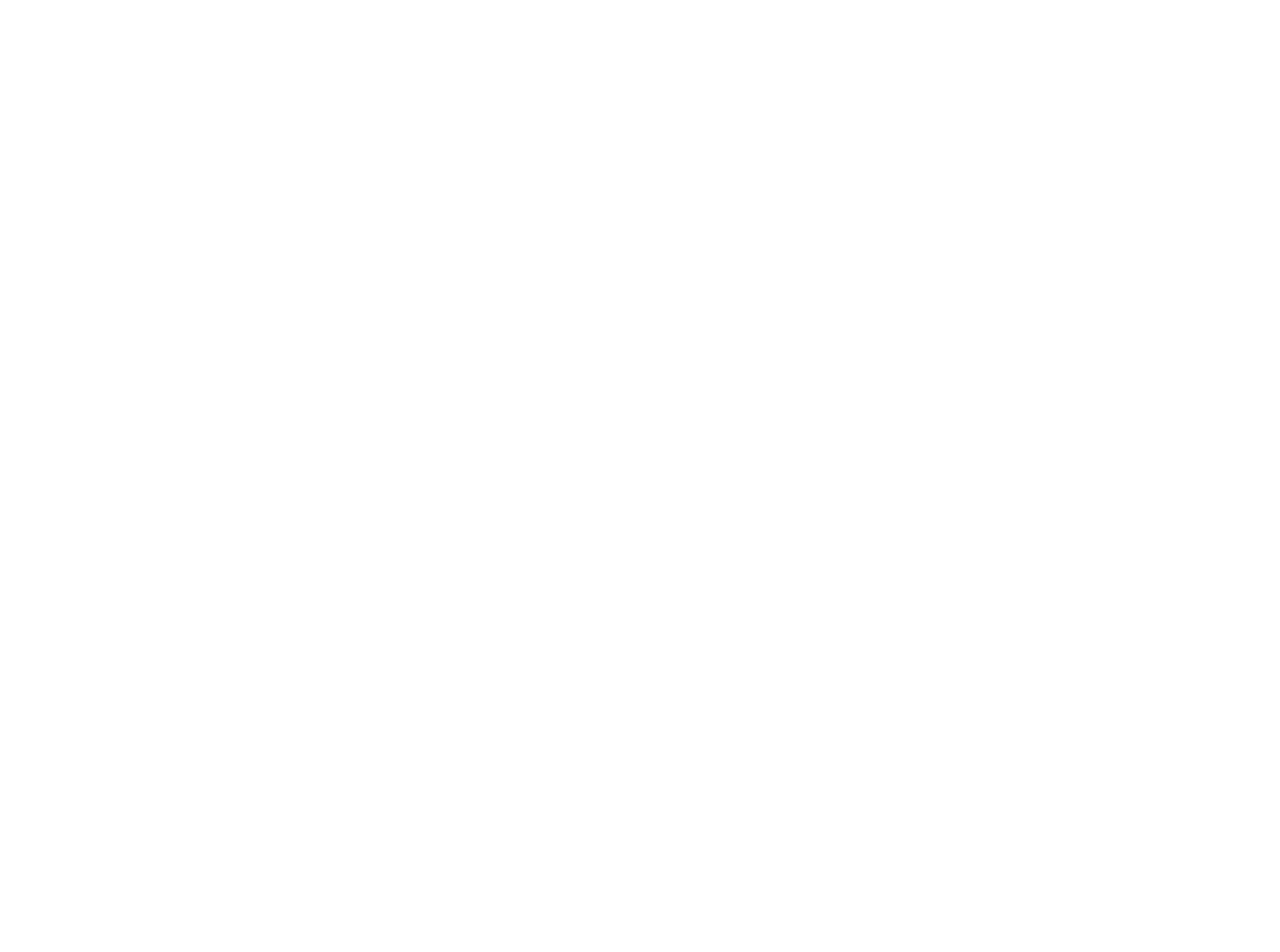
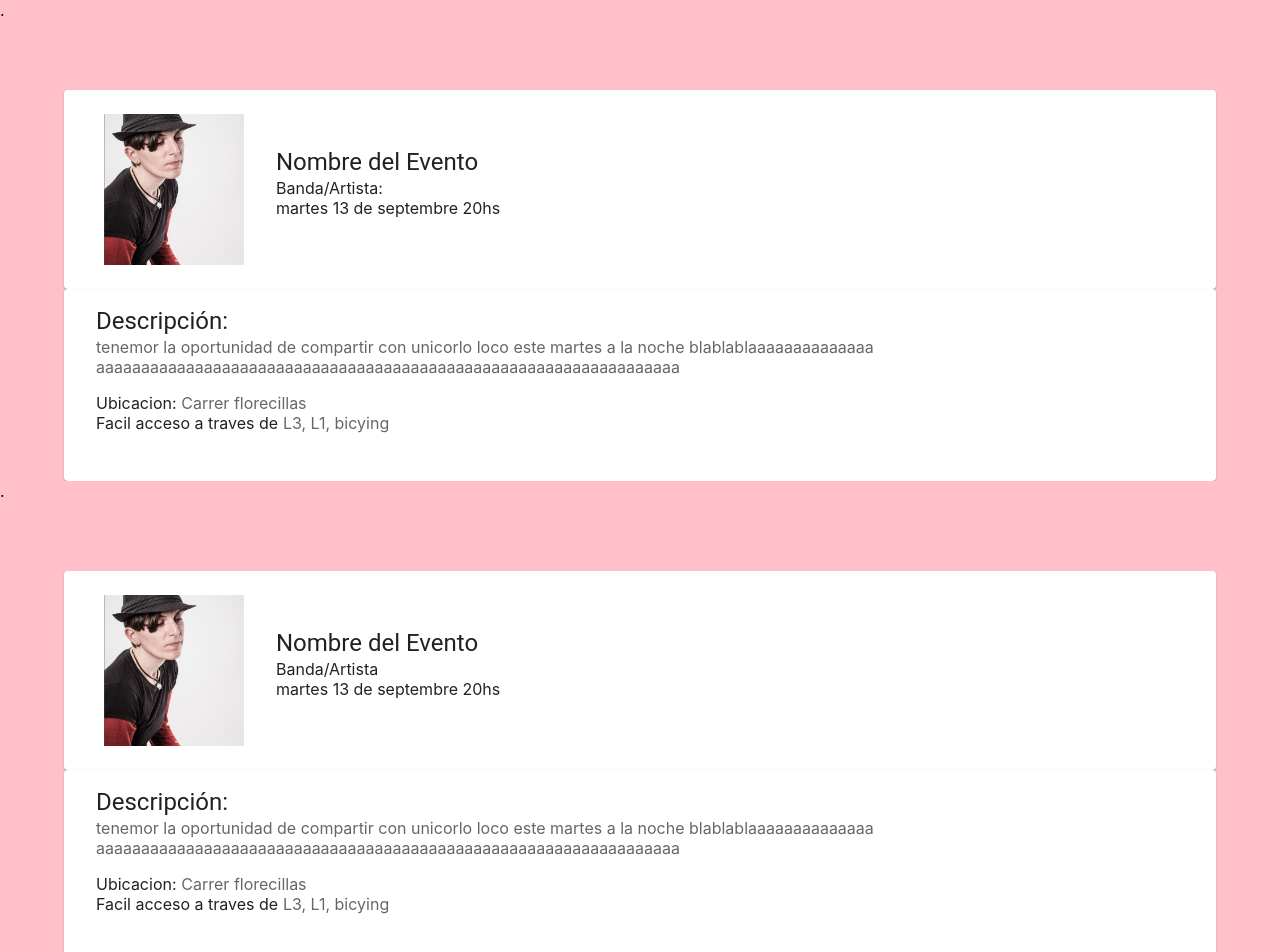
Before and after one commit to soterraniaBcn/la-soterrania, a React (Create React App) app in the folder client/: page /events in a window 1280 px wide. Before the commit this address had no page. Shown: the top 952 px of the page. Before the commit the page ends 800 px from the top, so only its background shows below. Built offline with nearby package versions, Linux system fonts and the light colour scheme.

Commit message:
#1 create card detail event

```diff
--- a/client/src/Router.jsx
+++ b/client/src/Router.jsx
@@ -7,6 +7,7 @@ import HomePage from './components/HomePage'
 import DetailArtista from './pages/DetailArtista'
 import DetailSpace from './pages/DetailSpace'
 import PerfilAdmin from './pages/PerfilAdmin'
+import DetailEvent from './pages/DetailEvent'
 
 
 export default function Router() {
@@ -19,6 +20,7 @@ export default function Router() {
         <Route exact path="/homepage" element={<HomePage />} />
         <Route exact path="/artist/detail" element={<DetailArtista />} />
         <Route exact path="/space/detail" element={<DetailSpace />} />
+        <Route exact path="/events" element={<DetailEvent />} />
         <Route exact path="/perfiladmi" element={<PerfilAdmin />} />
       </Routes>
     </div>
--- a/client/src/pages/DetailArtista.jsx
+++ b/client/src/pages/DetailArtista.jsx
@@ -4,14 +4,12 @@ import CardMedia from '@mui/material/CardMedia'
 import Card from '@mui/material/Card'
 import React from 'react'
 import imagen from '../imagenes/imagen_nuria.PNG'
-import Header from '../components/Header'
 import { Container, Box, Grid } from '@mui/material'
 
 
 export default function DetailArtista() {
   return (
     <div style={{backgroundColor:"pink"}}>
-    <Header/>
     <Box style={{backgroundColor:"pink", height:'90px' }}>
       .
       </Box>
--- a/client/src/pages/DetailEvent.jsx
+++ b/client/src/pages/DetailEvent.jsx
@@ -1,9 +1,185 @@
+import Typography from '@mui/material/Typography'
+import CardContent from '@mui/material/CardContent'
+import CardMedia from '@mui/material/CardMedia'
+import Card from '@mui/material/Card'
 import React from 'react'
+import imagen from '../imagenes/imagen_nuria.PNG'
+import { Container, Box, Grid } from '@mui/material'
 
 export default function DetailEvent() {
   return (
-    <div>
-        hola
+    <div style={{ backgroundColor: 'pink' }}>
+      <Box style={{ backgroundColor: 'pink', height: '90px' }}>.</Box>
+      <Container ClassName="vh=100">
+        <Card sx={{ display: 'flex' }}>
+          <CardMedia
+            component="img"
+            sx={{ width: 140, ml: 5, mr: 2, mt: 3, mb: 3 }}
+            src={imagen}
+            alt="Live from space album cover"
+          />
+          <Box
+            sx={{ display: 'flex', flexDirection: 'column', width: '25rem' }}
+          >
+            <CardContent sx={{ mt: 5 }}>
+              <Typography sx={{}} component="div" variant="h5">
+                Nombre del Evento
+              </Typography>
+              <Typography
+                component="div"
+                variant="p"
+                style={{ marginRight: '1%' }}
+              >
+                Banda/Artista:
+              </Typography>
+              <Typography
+                component="div"
+                variant="p"
+                style={{ marginRight: '1%' }}
+              >
+                martes 13 de septembre 20hs
+              </Typography>
+            </CardContent>
+          </Box>
+        </Card>
+        <Card sx={{ display: 'flex' }}>
+          <Box sx={{ display: 'flex', flexDirection: 'column' }}>
+            <CardContent sx={{ flex: '1 0 auto' }}>
+              <Typography component="div" variant="h5" sx={{ ml: 2 }}>
+                Descripción:
+              </Typography>
+              <Typography
+                variant="p"
+                color="text.secondary"
+                component="div"
+                sx={{ ml: 2 }}
+              >
+                tenemor la oportunidad de compartir con unicorlo loco este
+                martes a la noche blablablaaaaaaaaaaaaaa
+                aaaaaaaaaaaaaaaaaaaaaaaaaaaaaaaaaaaaaaaaaaaaaaaaaaaaaaaaaaaaaaaaa
+              </Typography>
+              <Grid item md={7}>
+                <CardContent sx={{ flex: '1 0 auto' }}>
+                  <Typography
+                    component="div"
+                    variant="p"
+                    style={{ marginRight: '1%' }}
+                  >
+                    Ubicacion:
+                    <Typography
+                      variant="p"
+                      color="text.secondary"
+                      style={{ marginLeft: '0.3rem' }}
+                    >
+                      Carrer florecillas
+                    </Typography>
+                  </Typography>
+                  <Typography
+                    component="div"
+                    variant="p"
+                    style={{ marginRight: '1%' }}
+                  >
+                    Facil acceso a traves de
+                    <Typography
+                      variant="p"
+                      color="text.secondary"
+                      style={{ marginLeft: '0.3rem' }}
+                    >
+                      L3, L1, bicying
+                    </Typography>
+                  </Typography>
+                </CardContent>
+              </Grid>
+            </CardContent>
+          </Box>
+        </Card>
+      </Container>
+
+      <Box style={{ backgroundColor: 'pink', height: '90px' }}>.</Box>
+      <Container ClassName="vh=100">
+        <Card sx={{ display: 'flex' }}>
+          <CardMedia
+            component="img"
+            sx={{ width: 140, ml: 5, mr: 2, mt: 3, mb: 3 }}
+            src={imagen}
+            alt="Live from space album cover"
+          />
+          <Box
+            sx={{ display: 'flex', flexDirection: 'column', width: '25rem' }}
+          >
+            <CardContent sx={{ mt: 5 }}>
+              <Typography sx={{}} component="div" variant="h5">
+                Nombre del Evento
+              </Typography>
+              <Typography
+                component="div"
+                variant="p"
+                style={{ marginRight: '1%' }}
+              >
+                Banda/Artista
+              </Typography>
+              <Typography
+                component="div"
+                variant="p"
+                style={{ marginRight: '1%' }}
+              >
+                martes 13 de septembre 20hs
+              </Typography>
+            </CardContent>
+          </Box>
+        </Card>
+        <Card sx={{ display: 'flex' }}>
+          <Box sx={{ display: 'flex', flexDirection: 'column' }}>
+            <CardContent sx={{ flex: '1 0 auto' }}>
+              <Typography component="div" variant="h5" sx={{ ml: 2 }}>
+                Descripción:
+              </Typography>
+              <Typography
+                variant="p"
+                color="text.secondary"
+                component="div"
+                sx={{ ml: 2 }}
+              >
+                tenemor la oportunidad de compartir con unicorlo loco este
+                martes a la noche blablablaaaaaaaaaaaaaa
+                aaaaaaaaaaaaaaaaaaaaaaaaaaaaaaaaaaaaaaaaaaaaaaaaaaaaaaaaaaaaaaaaa
+              </Typography>
+              <Grid item md={7}>
+                <CardContent sx={{ flex: '1 0 auto' }}>
+                  <Typography
+                    component="div"
+                    variant="p"
+                    style={{ marginRight: '1%' }}
+                  >
+                    Ubicacion:
+                    <Typography
+                      variant="p"
+                      color="text.secondary"
+                      style={{ marginLeft: '0.3rem' }}
+                    >
+                      Carrer florecillas
+                    </Typography>
+                  </Typography>
+                  <Typography
+                    component="div"
+                    variant="p"
+                    style={{ marginRight: '1%' }}
+                  >
+                    Facil acceso a traves de
+                    <Typography
+                      variant="p"
+                      color="text.secondary"
+                      style={{ marginLeft: '0.3rem' }}
+                    >
+                      L3, L1, bicying
+                    </Typography>
+                  </Typography>
+                </CardContent>
+              </Grid>
+            </CardContent>
+          </Box>
+        </Card>
+      </Container>
     </div>
   )
 }
```
